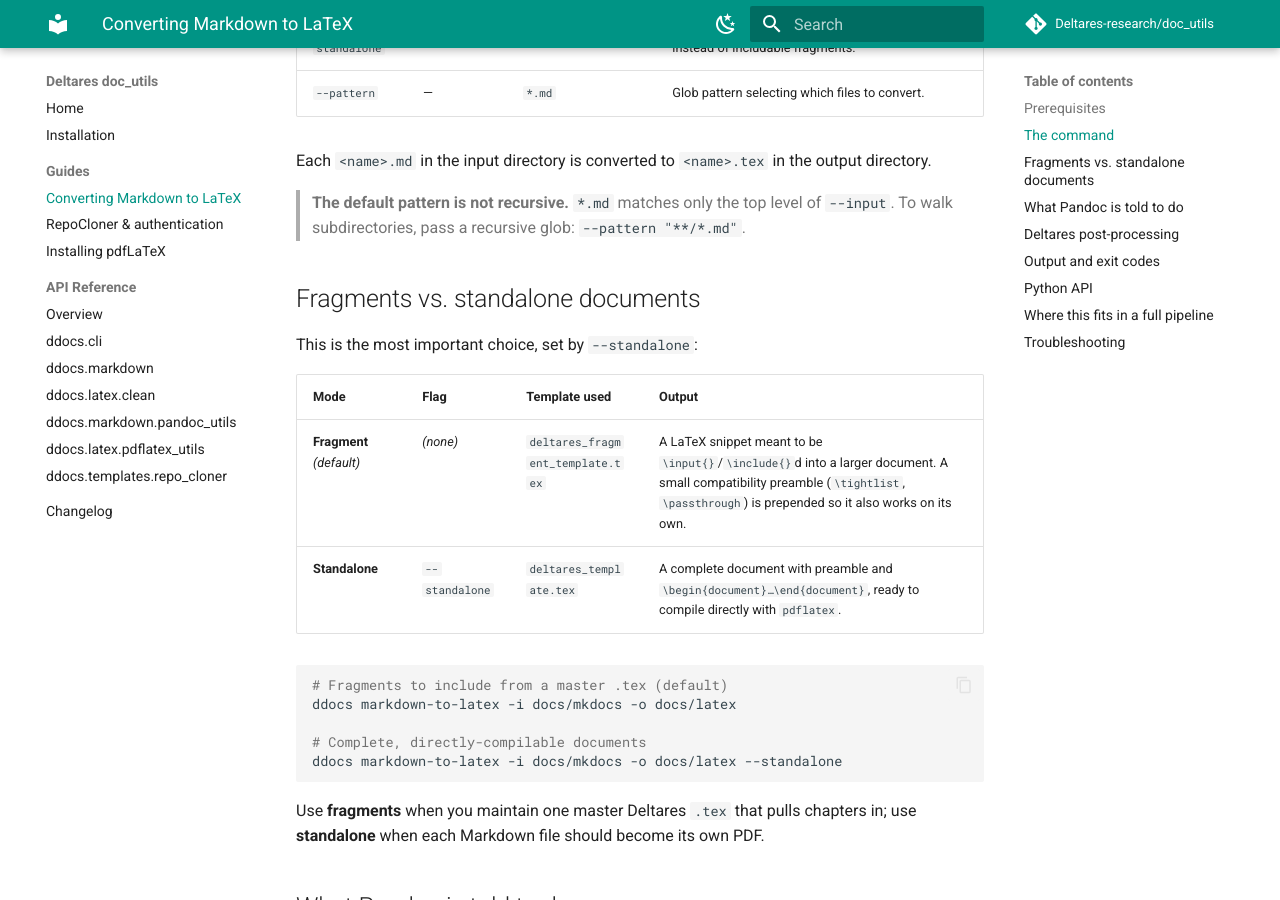
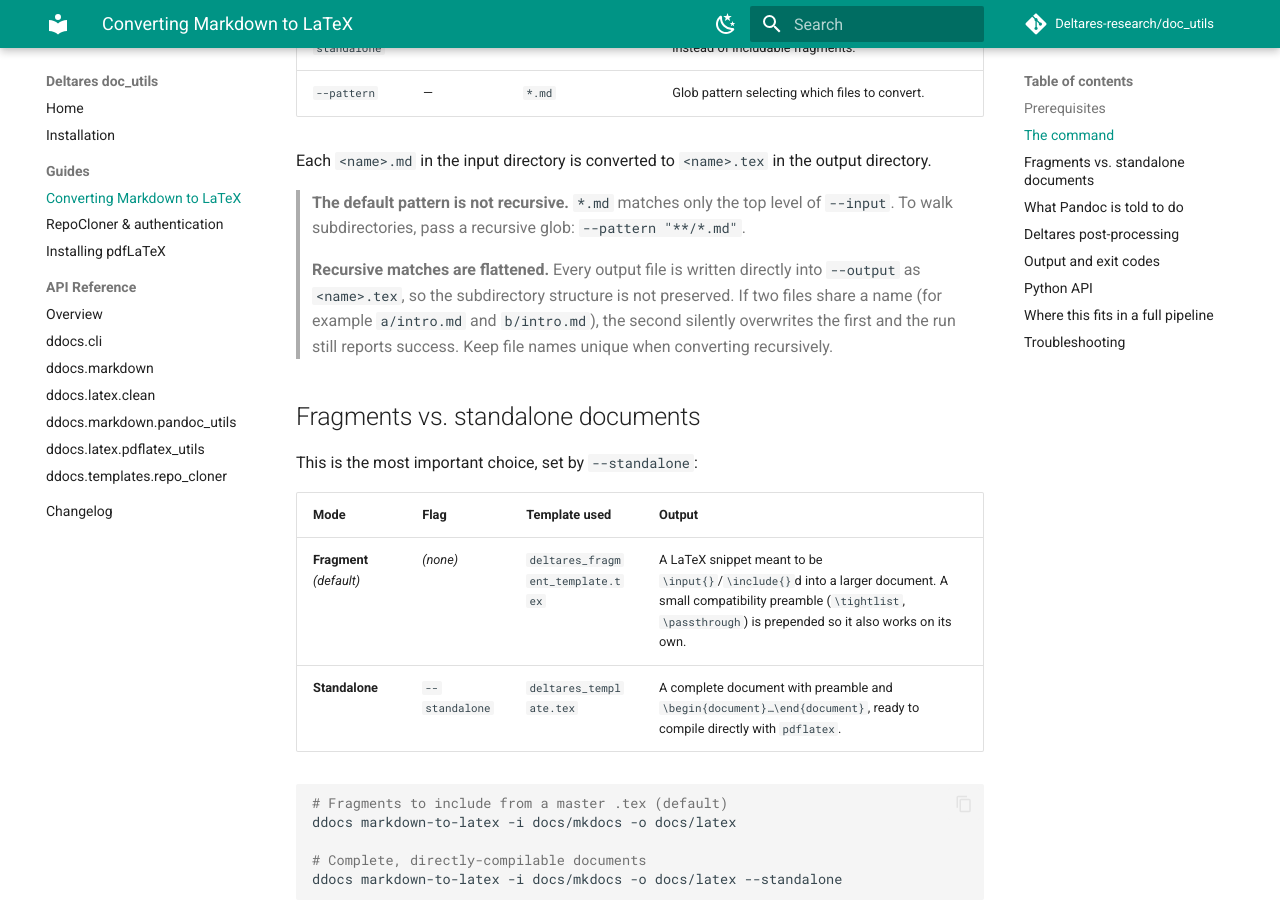
Before and after one commit to Deltares-research/doc_utils, an MkDocs documentation site: the page built from docs/guides/converting-markdown-to-latex.md, in a window 1280 px wide and 900 px high, scrolled down 929 px. Built offline with MkDocs 1.6.1 and Material for MkDocs 9.7.7, drawn with Linux system fonts in a browser that asks for light colours; comment, search, counter and statistics services are not loaded; some of the changed text lies outside the part shown.

Commit message:
docs: document recursive flattening and empty-match exit code
- note that recursive patterns flatten output and same-named files overwrite
- note that a pattern matching no files exits 0
- reflow create_parser docstring

```diff
--- a/docs/guides/converting-markdown-to-latex.md
+++ b/docs/guides/converting-markdown-to-latex.md
@@ -38,6 +38,11 @@ directory.
 
 > **The default pattern is not recursive.** `*.md` matches only the top level of
 > `--input`. To walk subdirectories, pass a recursive glob: `--pattern "**/*.md"`.
+
+> **Recursive matches are flattened.** Every output file is written directly into `--output` as
+> `<name>.tex`, so the subdirectory structure is not preserved. If two files share a name (for example
+> `a/intro.md` and `b/intro.md`), the second silently overwrites the first and the run still reports
+> success. Keep file names unique when converting recursively.
 
 ## Fragments vs. standalone documents
 
@@ -90,7 +95,7 @@ in scripts and CI:
 
 | Exit code | Meaning |
 |-----------|---------|
-| `0` | Every matched file converted successfully. |
+| `0` | Every matched file converted successfully. This includes the case where the pattern matched **no** files: a "No markdown files found" message is printed, but the exit code is still `0`. |
 | `1` | The input directory or template was missing, Pandoc was unavailable, or at least one file failed to convert. |
 
 ## Python API
```
Also changed, not shown: 1 other file.
